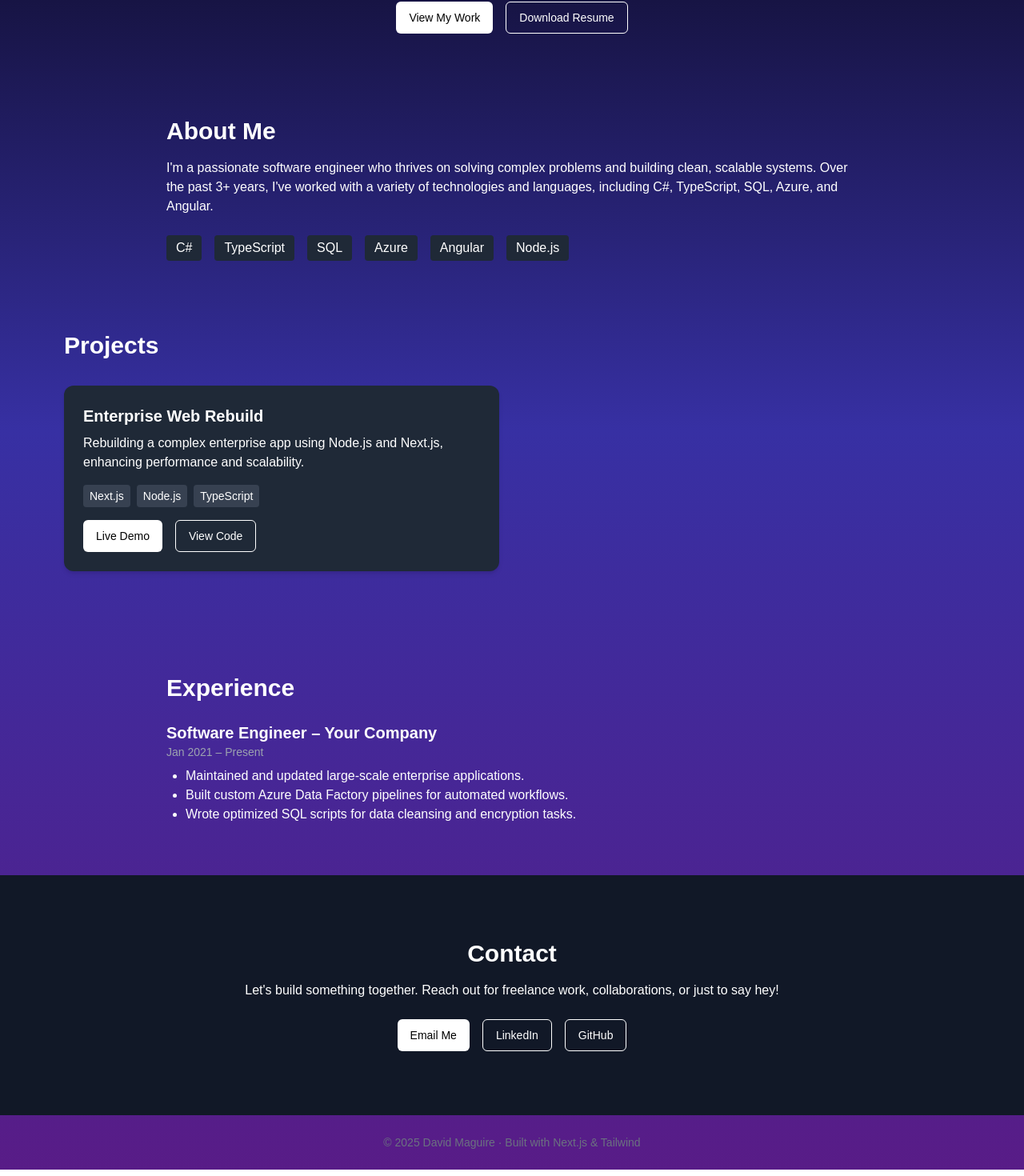
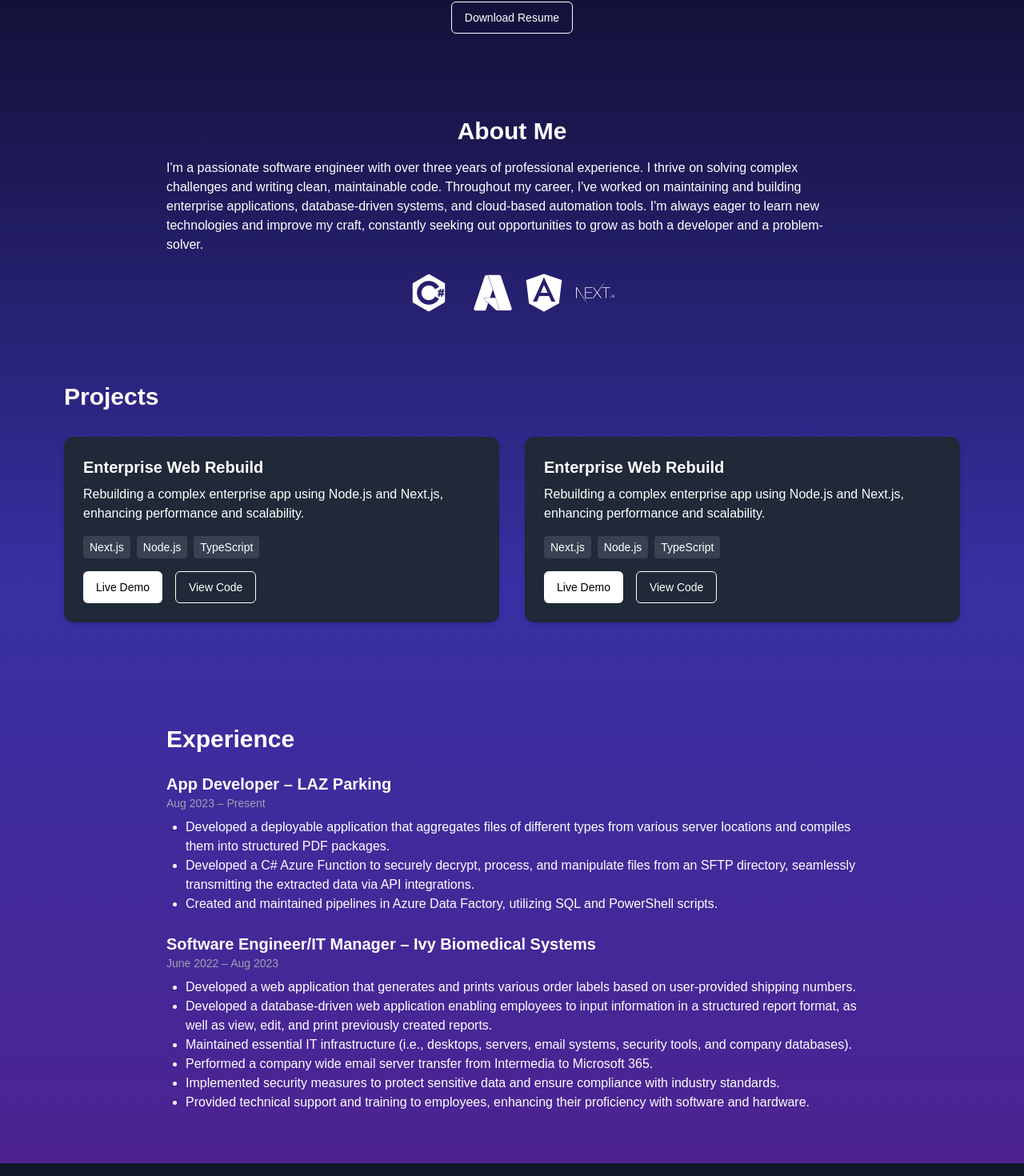
Before and after one commit to dmaguire15/dave-page, a Next.js app: page / in a window 1280 px wide. Shown: the part 386-1856 px from the top of the page at 80% size. Built offline with nearby package versions, Linux system fonts and the light colour scheme.

Commit message:
Continued development on Home Page
Added icons instead of text for technologies. Added API that grabs resume from public folder and downloads it to user's computer. Added experience section. Refined About Me section.

```diff
--- a/package.json
+++ b/package.json
@@ -10,12 +10,15 @@
   },
   "dependencies": {
     "class-variance-authority": "^0.7.1",
+    "file-saver": "^2.0.5",
     "next": "^15.1.6",
     "react": "^19.0.0",
-    "react-dom": "^19.0.0"
+    "react-dom": "^19.0.0",
+    "react-icons": "^5.5.0"
   },
   "devDependencies": {
     "@eslint/eslintrc": "^3",
+    "@types/file-saver": "^2.0.7",
     "@types/node": "^20",
     "@types/react": "^19",
     "@types/react-dom": "^19",
--- /dev/null
+++ b/src/app/api/resume/route.ts
@@ -0,0 +1,16 @@
+import { NextResponse } from 'next/server';
+import { join } from 'path';
+import { readFileSync } from 'fs';
+
+export async function GET() {
+  const filePath = join(process.cwd(), 'public', 'resume.pdf'); // Adjust if you renamed it
+  const fileBuffer = readFileSync(filePath);
+
+  return new NextResponse(fileBuffer, {
+    headers: {
+      'Content-Type': 'application/pdf',
+      'Content-Disposition': 'inline; filename="David_Maguire_Resume_2025.pdf"',
+      'Cache-Control': 'no-cache',
+    },
+  });
+}
--- a/src/app/page.tsx
+++ b/src/app/page.tsx
@@ -1,10 +1,16 @@
+'use client';
 import React from "react";
 import { Button } from "../components/ui/button";
+import { saveAs } from "file-saver";
+import { Sic, SiTypescript, SiMicrosoftsqlserver, SiMicrosoftazure, SiAngular, SiNextdotjs } from 'react-icons/si';
+
 
 export default function HomePage() {
+
   return (
     <main className="min-h-screen bg-gradient-to-t from-purple-900 via-indigo-800 to-black text-white">
-      {/* Main Title Section */}
+      <link rel="stylesheet" type='text/css' href="https://cdn.jsdelivr.net/gh/devicons/devicon@latest/devicon.min.css" />
+      {/* Main Section */}
       <section className="flex flex-col items-center justify-center text-center py-20 px-4 space-y-6">
         {/* Profile Photo */}
         <img
@@ -12,7 +18,7 @@ export default function HomePage() {
           alt="David Maguire"
           className="w-32 h-32 md:w-40 md:h-40 rounded-full border-4 border-white shadow-lg"
         />
-        {/* Text Content */}
+        {/* Name and Titles */}
         <div>
           <h1 className="text-4xl md:text-6xl font-bold">David Maguire</h1>
           <p className="text-lg md:text-2xl mt-2">
@@ -21,27 +27,31 @@ export default function HomePage() {
         </div>
         {/* Buttons */}
         <div className="flex space-x-4 mt-4">
-          <Button>View My Work</Button>
-          <Button variant="outline">Download Resume</Button>
+          {/*<Button variant="outline">View My Work</Button>*/}
+          <a href="/api/resume" download="David_Maguire_Resume.pdf">
+            <Button variant="outline">Download Resume</Button>
+          </a>
         </div>
       </section>
 
       {/* About Me */}
       <section className="max-w-4xl mx-auto py-6 px-4">
-        <h2 className="text-3xl font-semibold mb-4">About Me</h2>
+        <h2 className="text-3xl font-semibold mb-4 text-center">About Me</h2>
         <p>
-          I'm a passionate software engineer who thrives on solving complex problems and
-          building clean, scalable systems. Over the past 3+ years, I've worked with a
-          variety of technologies and languages, including C#, TypeScript, SQL, Azure, and Angular.
+        I'm a passionate software engineer with over three years of professional experience.
+        I thrive on solving complex challenges and writing clean, maintainable code.
+        Throughout my career, I've worked on maintaining and building enterprise applications,
+        database-driven systems, and cloud-based automation tools. I'm always eager to learn new
+        technologies and improve my craft, constantly seeking out opportunities to grow as
+        both a developer and a problem-solver.
         </p>
-        <div className="mt-6 flex flex-wrap gap-4">
-          {/* Example tech icons */}
-          <span className="bg-gray-800 px-3 py-1 rounded">C#</span>
-          <span className="bg-gray-800 px-3 py-1 rounded">TypeScript</span>
-          <span className="bg-gray-800 px-3 py-1 rounded">SQL</span>
-          <span className="bg-gray-800 px-3 py-1 rounded">Azure</span>
-          <span className="bg-gray-800 px-3 py-1 rounded">Angular</span>
-          <span className="bg-gray-800 px-3 py-1 rounded">Node.js</span>
+        <div className="mt-6 flex flex-wrap gap-4 justify-center">
+          {/* Icons */}
+          <span title="C#" className="devicon-csharp-plain text-5xl"></span>
+          <span title="SQL" className="devicon-azuresqldatabase-plain text-5xl"></span>
+          <span title="Azure" className="devicon-azure-plain text-5xl"></span>
+          <span title="AngularJS" className="devicon-angularjs-plain text-5xl"></span>
+          <span title="NextJS" className="devicon-nextjs-original-wordmark text-5xl"></span>
         </div>
       </section>
 
@@ -63,6 +73,19 @@ export default function HomePage() {
               <Button variant="outline">View Code</Button>
             </div>
           </div>
+          <div className="bg-gray-800 rounded-xl p-6 shadow-md">
+            <h3 className="text-xl font-bold mb-2">Enterprise Web Rebuild</h3>
+            <p className="mb-4">Rebuilding a complex enterprise app using Node.js and Next.js, enhancing performance and scalability.</p>
+            <div className="flex gap-2 mb-4">
+              <span className="bg-gray-700 px-2 py-1 rounded text-sm">Next.js</span>
+              <span className="bg-gray-700 px-2 py-1 rounded text-sm">Node.js</span>
+              <span className="bg-gray-700 px-2 py-1 rounded text-sm">TypeScript</span>
+            </div>
+            <div className="flex space-x-4">
+              <Button>Live Demo</Button>
+              <Button variant="outline">View Code</Button>
+            </div>
+          </div>
           {/* More project cards can go here */}
         </div>
       </section>
@@ -71,23 +94,50 @@ export default function HomePage() {
       <section className="max-w-4xl mx-auto py-16 px-4">
         <h2 className="text-3xl font-semibold mb-6">Experience</h2>
         <div>
-          <h3 className="text-xl font-bold">Software Engineer – Your Company</h3>
-          <p className="text-sm text-gray-400">Jan 2021 – Present</p>
+          <h3 className="text-xl font-bold">App Developer – LAZ Parking</h3>
+          <p className="text-sm text-gray-400">Aug 2023 – Present</p>
           <ul className="list-disc ml-6 mt-2">
-            <li>Maintained and updated large-scale enterprise applications.</li>
-            <li>Built custom Azure Data Factory pipelines for automated workflows.</li>
-            <li>Wrote optimized SQL scripts for data cleansing and encryption tasks.</li>
+            <li>
+              Developed a deployable application that aggregates files of different types from various server locations
+              and compiles them into structured PDF packages.
+            </li>
+            <li>
+              Developed a C# Azure Function to securely decrypt, process, and manipulate files from an SFTP directory,
+              seamlessly transmitting the extracted data via API integrations.
+            </li>
+            <li>Created and maintained pipelines in Azure Data Factory, utilizing SQL and PowerShell scripts.</li>
+          </ul>
+        </div>
+        <br/>
+        <div>
+          <h3 className="text-xl font-bold">Software Engineer/IT Manager – Ivy Biomedical Systems</h3>
+          <p className="text-sm text-gray-400">June 2022 – Aug 2023</p>
+          <ul className="list-disc ml-6 mt-2">
+            <li>
+              Developed a web application that generates and prints various order labels based on user-provided shipping numbers.
+            </li>
+            <li>
+              Developed a database-driven web application enabling employees to input information in a structured
+              report format, as well as view, edit, and print previously created reports.
+            </li>
+            <li>Maintained essential IT infrastructure (i.e., desktops, servers, email systems, security tools, and company databases). </li>
+            <li>Performed a company wide email server transfer from Intermedia to Microsoft 365.</li>
+            <li>Implemented security measures to protect sensitive data and ensure compliance with industry standards.</li>
+            <li>Provided technical support and training to employees, enhancing their proficiency with software and hardware.</li>
           </ul>
         </div>
       </section>
 
       {/* Contact */}
-      <section className="text-center py-20 px-4 bg-gray-900">
+      <section className="text-center py-20 px-4 bg-gray-900 ">
         <h2 className="text-3xl font-semibold mb-4">Contact</h2>
-        <p className="mb-6">Let's build something together. Reach out for freelance work, collaborations, or just to say hey!</p>
+        <p className="mb-6 max-w-4xl mx-auto">Whether you're interested in collaborating on a project, have a question about my work, or just want to talk tech, feel free to reach out!
+          I'm always open to new opportunities and conversations in the world of software engineering.</p>
         <div className="space-x-4">
           <Button>Email Me</Button>
-          <Button variant="outline">LinkedIn</Button>
+          <a target="_blank" rel="noopener noreferrer" href="https://www.linkedin.com/in/drmaguire/">
+            <Button variant="outline">LinkedIn</Button>
+          </a>
           <Button variant="outline">GitHub</Button>
         </div>
       </section>
--- a/src/components/navigation/index.tsx
+++ /dev/null
@@ -1,20 +0,0 @@
-"use client";
-import { useState } from "react";
-import Navbar from "./navbar";
-import Sidebar from "./sidebar";
-
-const Navigation = () => {
-    const [isOpen, setIsOpen] = useState(false);
-    const toggle = () => {
-      setIsOpen(!isOpen);
-    };
-
-    return (
-        <>
-            <Sidebar isOpen={isOpen} toggle={toggle} />
-            <Navbar toggle={toggle} />
-        </>
-    );
-};
-
-export default Navigation;
--- a/src/components/ui/button.tsx
+++ b/src/components/ui/button.tsx
@@ -1,6 +1,7 @@
 import { cva } from "class-variance-authority";
 import { cn } from "@/lib/utils"; // a helper to merge classNames
 import React from "react";
+import { saveAs } from "file-saver"; // for downloading files
 
 const buttonVariants = cva(
   "inline-flex items-center justify-center rounded-md text-sm font-medium transition-colors focus:outline-none focus:ring-2 focus:ring-offset-2 disabled:opacity-50 disabled:pointer-events-none",
```
Also changed, not shown: src/components/navigation/sidebar/index.tsx (deleted), 2 other files (tests, documents, lock files or other folders).
